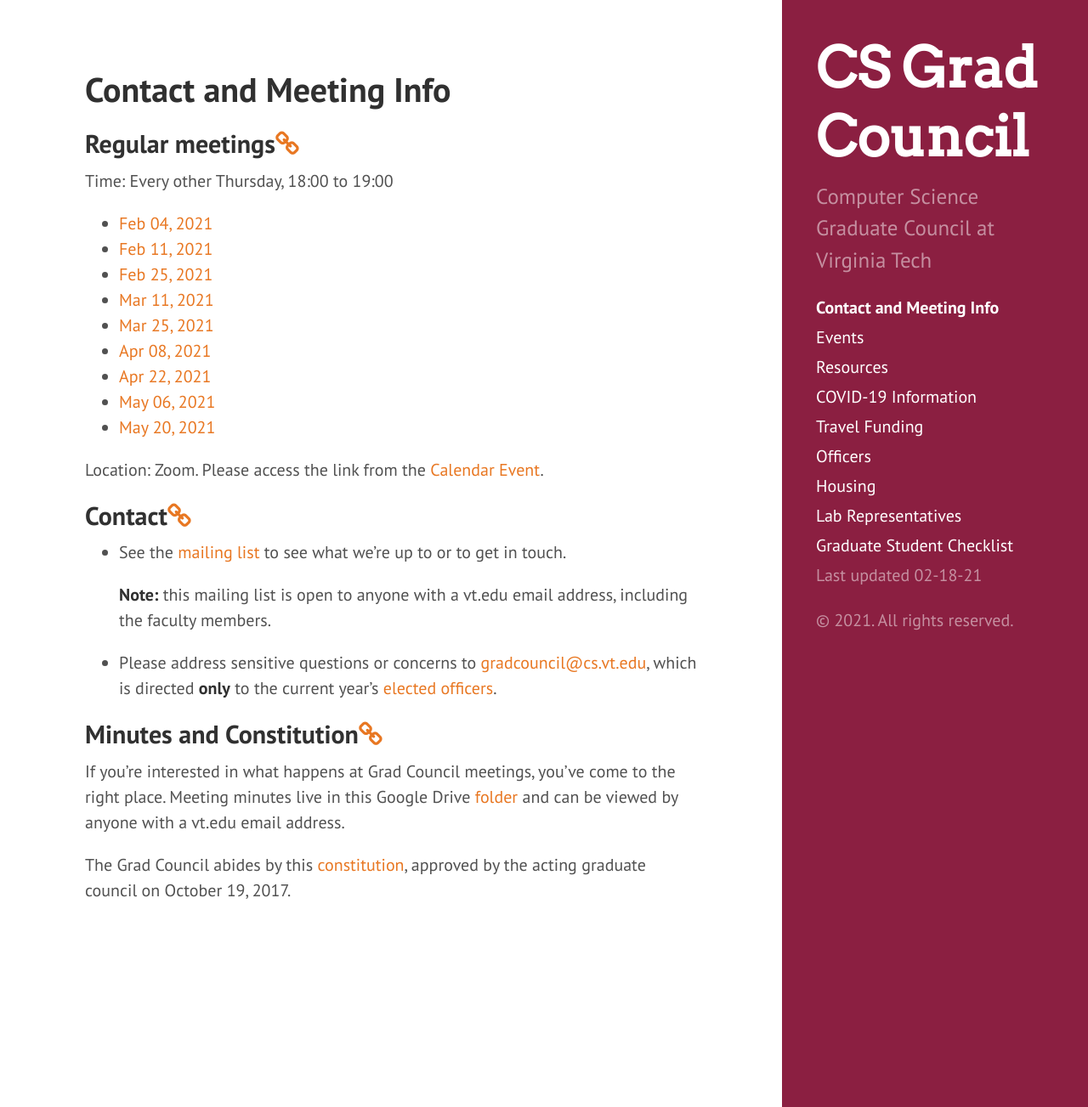
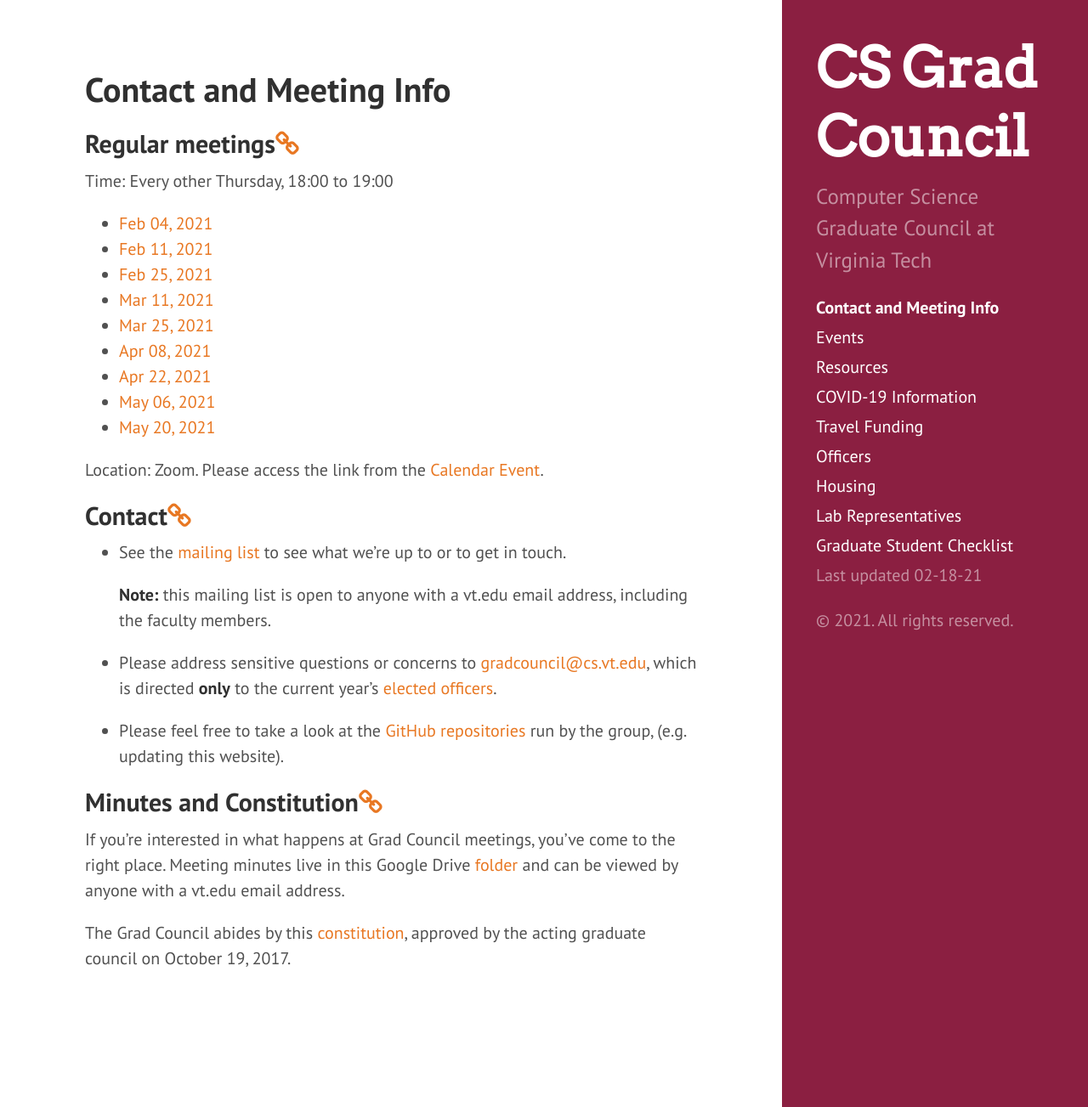
Before and after one commit to CSGraduateCouncil-VirginiaTech/csgc-website, a Jekyll site: the page built from meetings.md, in a window 1280 px wide and 1303 px high. Shown: the whole window at 85% size. Built offline with Jekyll 4.4.1, drawn with Linux system fonts in a browser that asks for light colours.

Commit message:
Update meetings.md

```diff
--- a/meetings.md
+++ b/meetings.md
@@ -25,6 +25,8 @@
 	**Note:** this mailing list is open to anyone with a vt.edu email address, including the faculty members.
 * Please address sensitive questions or concerns to [gradcouncil@cs.vt.edu](mailto:gradcouncil@cs.vt.edu), which is directed **only** to the current year's [elected officers](/officers/).
 
+* Please feel free to take a look at the [GitHub repositories](https://github.com/CSGraduateCouncil-VirginiaTech) run by the group, (e.g. updating this website).
+
 ## <a name="MinutesandConstitution"></a>Minutes and Constitution<a href="#MinutesandConstitution"><i class="fa fa-link" aria-hidden="true"></i></a>
 If you're interested in what happens at Grad Council meetings, you've come to the right place.
 Meeting minutes live in this Google Drive [folder](https://drive.google.com/drive/folders/0B0b9Zb_kmZenbG1VTnhadTNHVDg?usp=sharing) and can be viewed by anyone with a vt.edu email address.
```
